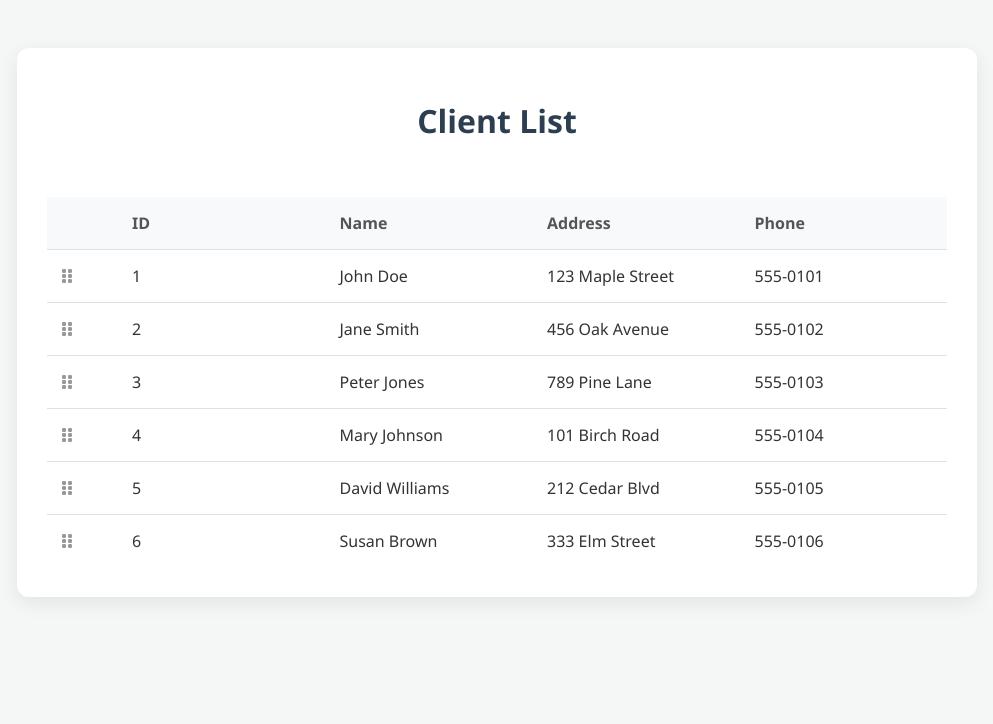
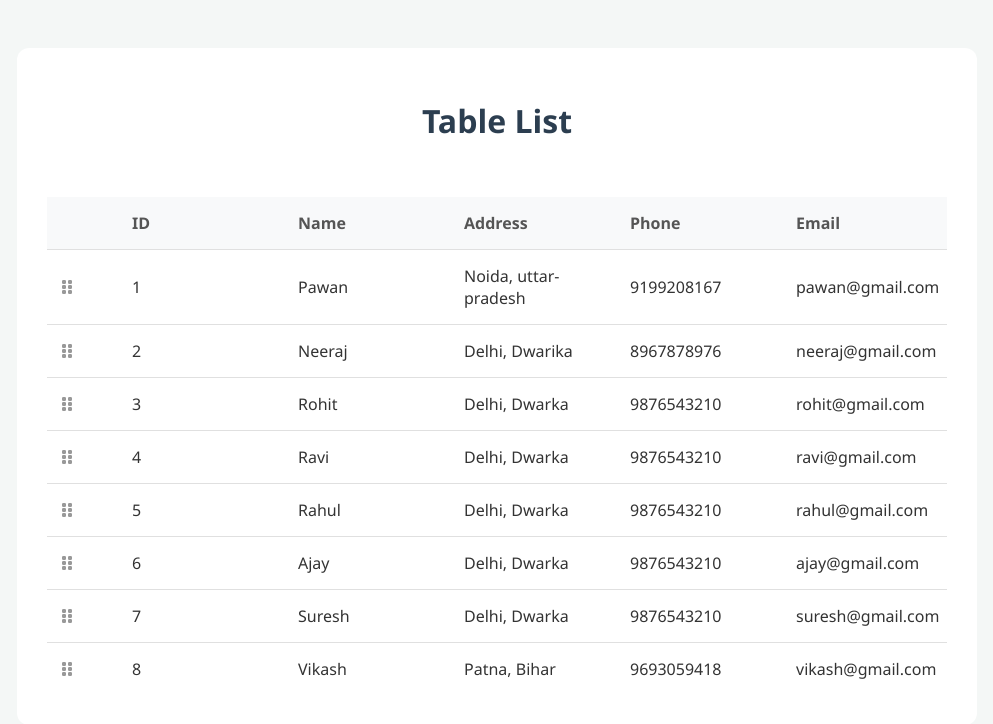
Before and after one commit to ucontactpawan/multiple-drag-drop-table-row, a PHP site: page / in a window 1280 px wide. Shown: the top 724 px of the page, without its empty margins (143-1136 px from the left). Run offline with PHP 8.4, Linux system fonts and the light colour scheme; data comes from the database, SQL or seed files in the repository; both versions use the stored data as it was after the commit.

Commit message:
multiple rows in table drag and drop and implement pdo to saved data in database

```diff
--- /dev/null
+++ b/db.php
@@ -0,0 +1,13 @@
+<?php
+$host = "localhost";
+$username = "root";
+$password = "";
+$dbname = "drag-drop-table";
+
+try{
+    $pdo = new PDO("mysql:host=$host;dbname=$dbname", $username, $password);
+    $pdo->setAttribute(PDO::ATTR_ERRMODE, PDO::ERRMODE_EXCEPTION);
+    // echo "Connected successfully";
+}catch(PDOException $e){
+    die("Connection failed: " . $e->getMessage());
+}
--- a/index.php
+++ b/index.php
@@ -1,224 +1,118 @@
+<?php
+require_once 'db.php';
+
+$sql = "SELECT * FROM users ORDER BY display_order ASC";
+$stmt = $pdo->prepare($sql);
+$stmt->execute();
+$users = $stmt->fetchAll(PDO::FETCH_ASSOC);
+
+?>
 <!DOCTYPE html>
 <html lang="en">
+
 <head>
     <meta charset="UTF-8">
     <meta name="viewport" content="width=device-width, initial-scale=1.0">
     <title>Drag and Drop Table Rows</title>
-    <!-- Font Awesome for icons -->
+    <!-- Font Awesome link -->
     <link rel="stylesheet" href="https://cdnjs.cloudflare.com/ajax/libs/font-awesome/6.5.1/css/all.min.css">
-    <!-- SortableJS Library -->
+    <!-- SortableJs Library link -->
     <script src="https://cdnjs.cloudflare.com/ajax/libs/Sortable/1.15.0/Sortable.min.js"></script>
-    <style>
-        body {
-            font-family: 'Segoe UI', Tahoma, Geneva, Verdana, sans-serif;
-            background-color: #f4f7f6;
-            color: #333;
-            padding: 20px;
-        }
+    <!-- Custom CSS link -->
+    <link rel="stylesheet" href="style.css">
+</head>
 
-        .container {
-            max-width: 900px;
-            margin: 20px auto;
-            background-color: #fff;
-            padding: 30px;
-            border-radius: 12px;
-            box-shadow: 0 6px 20px rgba(0, 0, 0, 0.08);
-        }
-
-        h1 {
-            text-align: center;
-            color: #2c3e50;
-            margin-bottom: 10px;
-        }
-
-        #selection-info {
-            text-align: center;
-            margin-bottom: 25px;
-            font-size: 1.1em;
-            color: #3498db;
-            font-weight: bold;
-            height: 20px; /* Reserve space to prevent layout shift */
-        }
-
-        .custom-table {
-            width: 100%;
-            border-collapse: collapse;
-            table-layout: fixed;
-        }
-
-        .custom-table th, .custom-table td {
-            padding: 15px;
-            text-align: left;
-            border-bottom: 1px solid #e0e0e0;
-        }
-
-        .custom-table th {
-            background-color: #f8f9fa;
-            font-weight: 600;
-            color: #555;
-        }
-
-        .custom-table tbody tr {
-            cursor: pointer;
-            transition: background-color 0.2s ease-in-out;
-        }
-
-        .custom-table tbody tr:last-child td {
-            border-bottom: none;
-        }
-
-        .custom-table tbody tr:hover {
-            background-color: #f1f1f1;
-        }
-
-        /* Style for selected rows */
-        .row-selected {
-            background-color: #dbeafe !important; /* A light blue to indicate selection */
-            color: #1e40af;
-        }
-
-        /* Style for the element being dragged */
-        .sortable-ghost {
-            opacity: 0.4;
-            background-color: #cce5ff;
-        }
-
-        /* Style for the drag handle icon */
-        .drag-handle {
-            cursor: grab;
-            width: 40px; /* Fixed width for the icon column */
-            text-align: center;
-            color: #999;
-        }
-
-        .drag-handle:active {
-            cursor: grabbing;
-        }
-    </style>
-</head>
 <body>
 
     <div class="container">
-        <h1>Client List</h1>
+        <h1>Table List</h1>
         <div id="selection-info"></div>
 
         <table class="custom-table">
             <thead>
                 <tr>
-                    <th style="width: 40px;"></th> <!-- Header for drag handle -->
+                    <th style="width: 40px;"></th>
                     <th>ID</th>
                     <th>Name</th>
                     <th>Address</th>
                     <th>Phone</th>
+                    <th>Email</th>
                 </tr>
             </thead>
             <tbody id="sortable-table">
-                <!-- Sample Data -->
-                <tr data-id="1">
-                    <td class="drag-handle"><i class="fas fa-grip-vertical"></i></td>
-                    <td>1</td>
-                    <td>John Doe</td>
-                    <td>123 Maple Street</td>
-                    <td>555-0101</td>
-                </tr>
-                <tr data-id="2">
-                    <td class="drag-handle"><i class="fas fa-grip-vertical"></i></td>
-                    <td>2</td>
-                    <td>Jane Smith</td>
-                    <td>456 Oak Avenue</td>
-                    <td>555-0102</td>
-                </tr>
-                <tr data-id="3">
-                    <td class="drag-handle"><i class="fas fa-grip-vertical"></i></td>
-                    <td>3</td>
-                    <td>Peter Jones</td>
-                    <td>789 Pine Lane</td>
-                    <td>555-0103</td>
-                </tr>
-                <tr data-id="4">
-                    <td class="drag-handle"><i class="fas fa-grip-vertical"></i></td>
-                    <td>4</td>
-                    <td>Mary Johnson</td>
-                    <td>101 Birch Road</td>
-                    <td>555-0104</td>
-                </tr>
-                <tr data-id="5">
-                    <td class="drag-handle"><i class="fas fa-grip-vertical"></i></td>
-                    <td>5</td>
-                    <td>David Williams</td>
-                    <td>212 Cedar Blvd</td>
-                    <td>555-0105</td>
-                </tr>
-                <tr data-id="6">
-                    <td class="drag-handle"><i class="fas fa-grip-vertical"></i></td>
-                    <td>6</td>
-                    <td>Susan Brown</td>
-                    <td>333 Elm Street</td>
-                    <td>555-0106</td>
-                </tr>
+                <?php
+                foreach ($users as $user): ?>
+                    <tr data-id="<?php echo htmlspecialchars($user['id']); ?>">
+                        <td class="drag-handle"><i class="fas fa-grip-vertical"></i></td>
+                        <td><?php echo htmlspecialchars($user['id']); ?></td>
+                        <td><?php echo htmlspecialchars($user['name']); ?></td>
+                        <td><?php echo htmlspecialchars($user['address']); ?></td>
+                        <td><?php echo htmlspecialchars($user['phone']); ?></td>
+                        <td><?php echo htmlspecialchars($user['email']); ?></td>
+                    </tr>
+                <?php endforeach; ?>
             </tbody>
         </table>
     </div>
 
+
     <script>
-        document.addEventListener('DOMContentLoaded', function () {
+        document.addEventListener('DOMContentLoaded', function() {
             const tableBody = document.getElementById('sortable-table');
             const selectionInfo = document.getElementById('selection-info');
 
-            // --- 1. Initialize SortableJS ---
-            // This library handles the drag-and-drop functionality.
+
+            // Initialize SortableJs
             new Sortable(tableBody, {
-                handle: '.drag-handle', // Specify that dragging is initiated by the handle
-                animation: 150, // Animation speed in ms
-                ghostClass: 'sortable-ghost', // The class for the drop placeholder
+                handle: '.drag-handle',
+                animation: 150,
+                ghostClass: 'sortable-ghost',
+                multiDrag: true,
+                selectedClass: 'row-selected',
 
-                // This is the key for multi-drag functionality
-                multiDrag: true,
-                selectedClass: 'row-selected', // The class for selected items
+                onEnd: function(evt) {
+                    const itemOrder = Array.from(tableBody.querySelectorAll('tr')).map(tr => tr.dataset.id);
 
-                // Called when a drag event ends
-                onEnd: function (evt) {
-                    // You can add an AJAX call here to save the new order to your database
-                    console.log('New order saved (simulation).');
-                    // Example: Get all row IDs in their new order
-                    const itemOrder = Array.from(tableBody.querySelectorAll('tr')).map(tr => tr.dataset.id);
-                    console.log(itemOrder);
+                    // Api to send data to server
+                    fetch('save_order.php', {
+                            method: 'POST',
+                            headers: {
+                                'Content-Type': 'application/json',
+                            },
+                            body: JSON.stringify({
+                                order: itemOrder
+                            })
+                        })
+                        .then(response => response.json())
+                        .then(data => {
+                            console.log('Saved ', data.status);
+                        })
+                        .catch(error => {
+                            console.error('Error saving order:', error);
+                        });
                 }
             });
 
-            // --- 2. Handle Row Selection ---
-            // We add a click listener to the table body to handle row selections.
+            //Handle row selection
             tableBody.addEventListener('click', function(e) {
-                // Find the closest 'tr' element to where the user clicked.
                 const clickedRow = e.target.closest('tr');
-                if (!clickedRow) return; // Exit if the click was not on a row
+                if (!clickedRow) return;
 
-                // We don't want to select a row if the user is clicking the drag handle
                 if (e.target.closest('.drag-handle')) {
                     return;
                 }
 
-                // Toggle the 'row-selected' class on the clicked row.
-                // This is handled automatically by SortableJS when multiDrag is true,
-                // but we can add custom logic here if needed.
-                // For this implementation, SortableJS's default behavior is sufficient.
-
-                // Update the selection counter after a brief delay to allow SortableJS to update classes.
                 setTimeout(updateSelectionCount, 50);
             });
 
-            // --- 3. Update Selection Counter ---
-            // This function updates the text that shows how many rows are selected.
             function updateSelectionCount() {
                 const selectedRows = tableBody.querySelectorAll('.row-selected').length;
                 if (selectedRows > 0) {
-                    selectionInfo.textContent = `${selectedRows} row${selectedRows > 1 ? 's' : ''} selected`;
+                    selectionInfo.textContent = `${selectedRows} row${selectedRows > 1 ? 's' : '' } selected`;
                 } else {
-                    selectionInfo.textContent = ''; // Clear text if nothing is selected
+                    selectionInfo.textContent = '';
                 }
             }
-
-            // Initial call to set the counter state on page load (nothing selected)
             updateSelectionCount();
         });
     </script>
--- /dev/null
+++ b/style.css
@@ -0,0 +1,71 @@
+body{
+    font-family: 'Segoe UI', Tahoma, Geneva, Verdana, sans-serif;
+    background-color: #f4f7f6;
+    color: #333;
+    padding: 20px;
+}
+.container{
+    max-width: 900px;
+    margin: 20px auto;
+    background-color: #fff;
+    padding: 30px;
+    border-radius: 12px;
+    bax-shadow: 0 6px 20px rgba(0, 0, 0, 0.08);
+}
+h1{
+    text-align: center;
+    color: #2c3e50;
+    margin-bottom: 10px;
+}
+#selection-info{
+    text-align: center;
+    margin-bottom: 25px;
+    font-size: 1.1em;
+    color: #3498db;
+    font-weight: bold;
+    height: 20px;
+}
+.custom-table{
+    width: 100%;
+    border-collapse: collapse;
+    table-layout: fixed;
+}
+.custom-table th, .custom-table td{
+    padding: 15px;
+    text-align: left;
+    border-bottom: 1px solid #e0e0e0;
+}
+.custom-table th{
+    background-color: #f8f9fa;
+    font-weight: 600;
+    color: #555;
+}
+.custom-table tbody tr{
+    cursor: pointer;
+    transition: background-color 0.2s ease-in-out;
+}
+.custom-table tbody tr:last-child td{
+    border-bottom: none;
+}
+.custom-table tbody tr:hover{
+    background-color: #f1f1f1;
+}
+
+/* Style for rows */
+.row-selected{
+    background-color: #dbeafe !important;
+    color: #1e40af;
+}
+.sortable-ghost{
+    opacity: 0.4;
+    background-color: #cce5ff;
+}
+.drag-handle{
+    cursor: grab;
+    width: 40px;
+    text-align: center;
+    color: #999;
+}
+.drag-handle:active{
+    cursor: grabbing;
+}
```
Also changed, not shown: save_order.php (added, +27 -0 lines), users.sql (added, +28 -0 lines).
